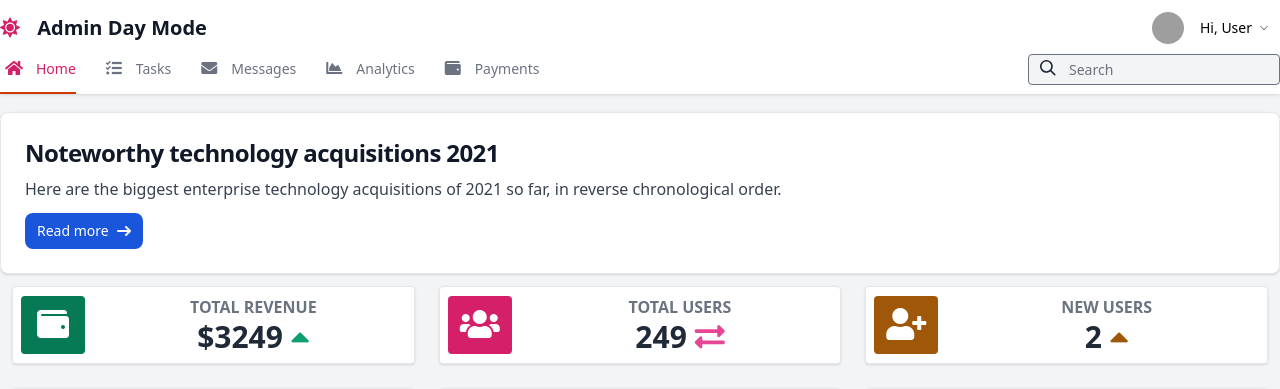
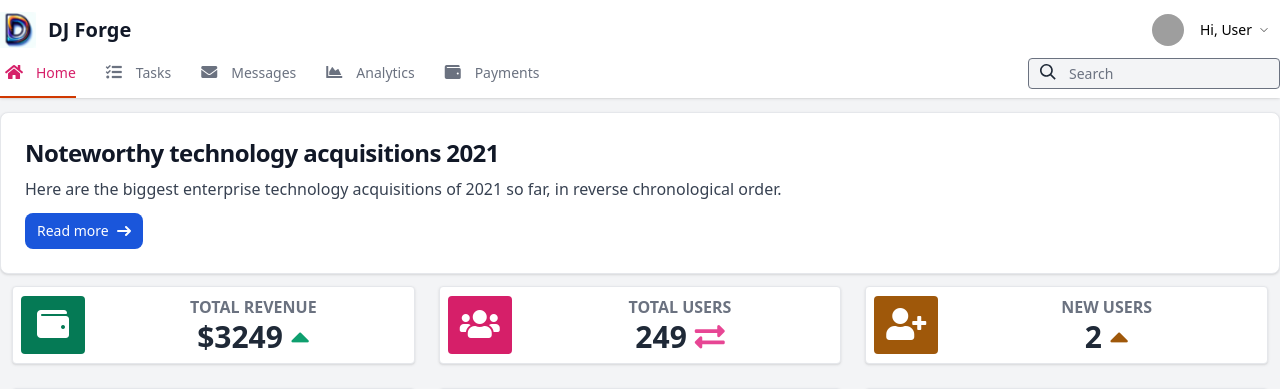
Before and after one commit to dimitrismistriotis/djforge, a Django app: page /pages/dashboard in a window 1280 px wide. Shown: the top 389 px of the page. Run offline with Django 5.2, Linux system fonts and the light colour scheme; style sheets or scripts are compiled from the project's sources; some libraries are stand-ins or nearby versions; grey boxes are pictures that could not be loaded.

Commit message:
build(Dashboard): Different heading.

```diff
--- a/dj_theme/templates/dj_theme/partials/top_navigation_bar.html
+++ b/dj_theme/templates/dj_theme/partials/top_navigation_bar.html
@@ -1,9 +1,11 @@
+{% load static %}
 {% load i18n %}
 <nav id="header" class="bg-white fixed w-full z-10 top-0 shadow">
   <div class="w-full container mx-auto flex flex-wrap items-center mt-0 pt-3 pb-3 md:pb-0">
     <div class="w-1/2 pl-2 md:pl-0">
-      <a class="text-gray-900 text-base xl:text-xl no-underline hover:no-underline font-bold" href="#">
-      <i class="fas fa-sun text-pink-600 pr-3"></i> Admin Day Mode
+      <a class="text-gray-900 text-base xl:text-xl no-underline hover:no-underline flex" href="#">
+        <img src="{% static 'dj_favicons/favicon-32x32.png' %}" class="h-6 mr-3 sm:h-9" alt="DJ Forge" />
+        <span class="self-center text-xl font-semibold whitespace-nowrap">DJ Forge</span>
       </a>
     </div>
     <div class="w-1/2 pr-0">
```
